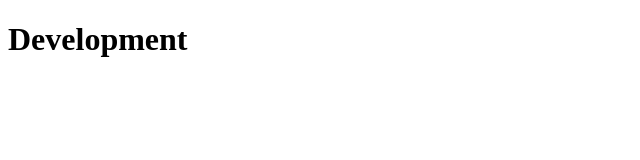
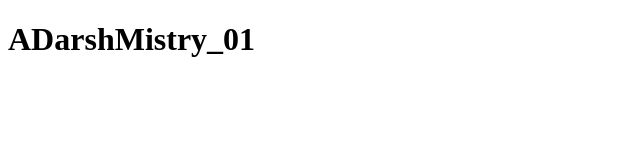
Before and after one commit to Adarsh-1910/ADARSHMISTRY_202326800047_ESE2025, a plain HTML site: page index.html in a window 1280 px wide. Shown: the whole page, without its empty margins (0-640 px from the left). Drawn offline with Linux system fonts and the light colour scheme.

Commit message:
sixth commit

```diff
--- a/index.html
+++ b/index.html
@@ -6,6 +6,6 @@
     <title>Document</title>
 </head>
 <body>
-    <h1> Development</h1>
+    <h1> ADarshMistry_01</h1>
 </body>
 </html>
```
